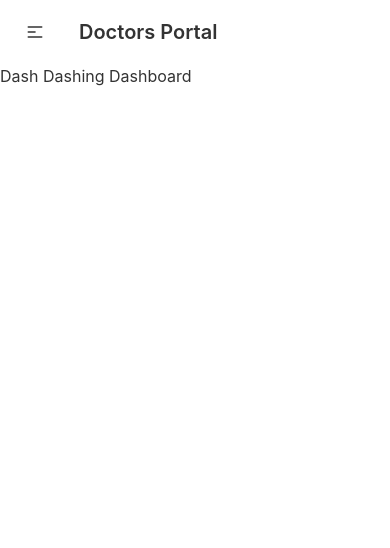
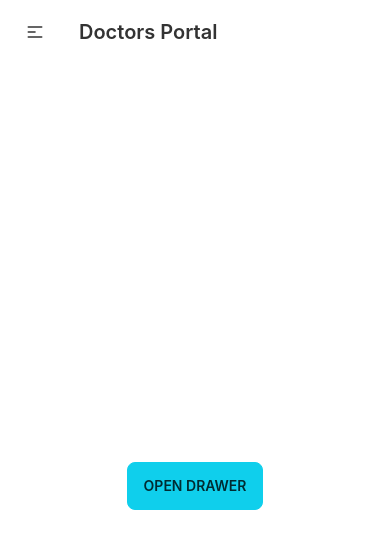
Before and after one commit to ThakurSaad/doctors-portal-client, a React (Create React App) app: page /dashboard in a window 390 px wide. Shown: the top 548 px of the page. Built offline with nearby package versions, Linux system fonts and the light colour scheme; no server answers; sample sign-in values are in the browser's storage.

Commit message:
responsive drawer on dashboard

```diff
--- a/src/Pages/Dashboard/Dashboard.js
+++ b/src/Pages/Dashboard/Dashboard.js
@@ -1,9 +1,31 @@
 import React from "react";
+import { Link } from "react-router-dom";
 
 const Dashboard = () => {
   return (
-    <div>
-      <h2>Dash Dashing Dashboard</h2>
+    <div class="drawer drawer-mobile">
+      <input id="my-drawer-2" type="checkbox" class="drawer-toggle" />
+      <div class="drawer-content flex flex-col items-center justify-center">
+        {/* <!-- Page content here --> */}
+        <label
+          for="my-drawer-2"
+          class="btn btn-primary drawer-button lg:hidden"
+        >
+          Open drawer
+        </label>
+      </div>
+      <div class="drawer-side">
+        <label for="my-drawer-2" class="drawer-overlay"></label>
+        <ul class="menu p-4 overflow-y-auto w-80 bg-base-100 text-base-content">
+          {/* <!-- Sidebar content here --> */}
+          <li>
+            <Link to="">Sidebar Item 1</Link>
+          </li>
+          <li>
+            <Link to="">Sidebar Item 2</Link>
+          </li>
+        </ul>
+      </div>
     </div>
   );
 };
```
